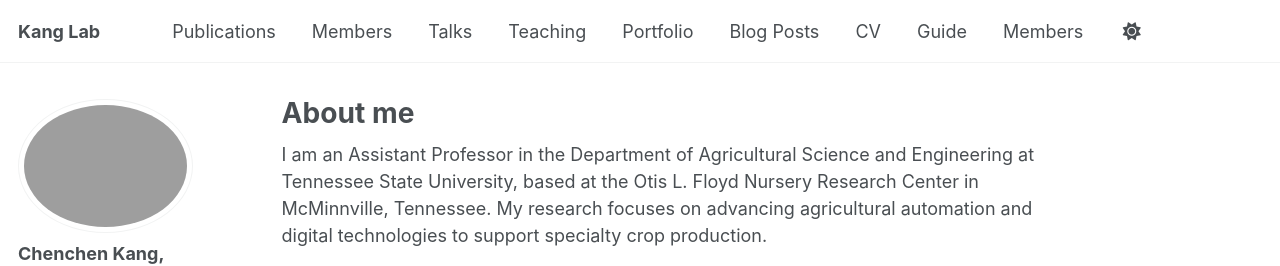
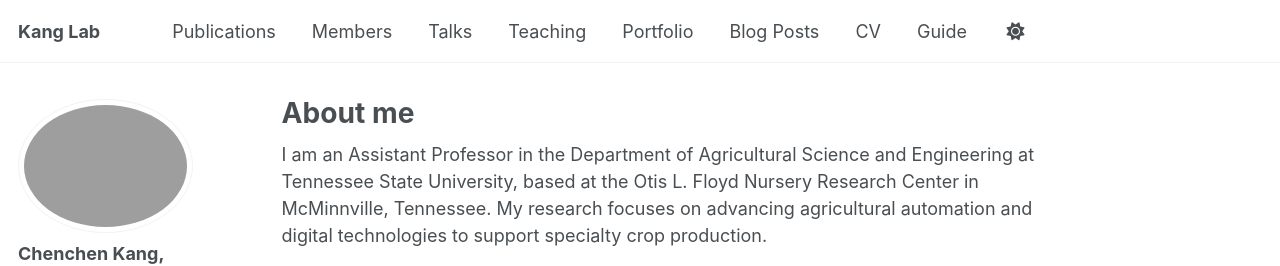
Before and after one commit to ChenchenKang/web, a Jekyll site: the page built from _pages/about.md, in a window 1280 px wide. Shown: the top 266 px of the page. Built offline with Jekyll 4.4.1, drawn with Linux system fonts in a browser that asks for light colours; some web fonts are replaced; a script that is not in the unit is left out.

Commit message:
Update navigation.yml

```diff
--- a/_data/navigation.yml
+++ b/_data/navigation.yml
@@ -34,6 +34,3 @@ main:
 
   - title: "Guide"
     url: /markdown/
-
-  - title: "Members"
-    url: /members/
```
